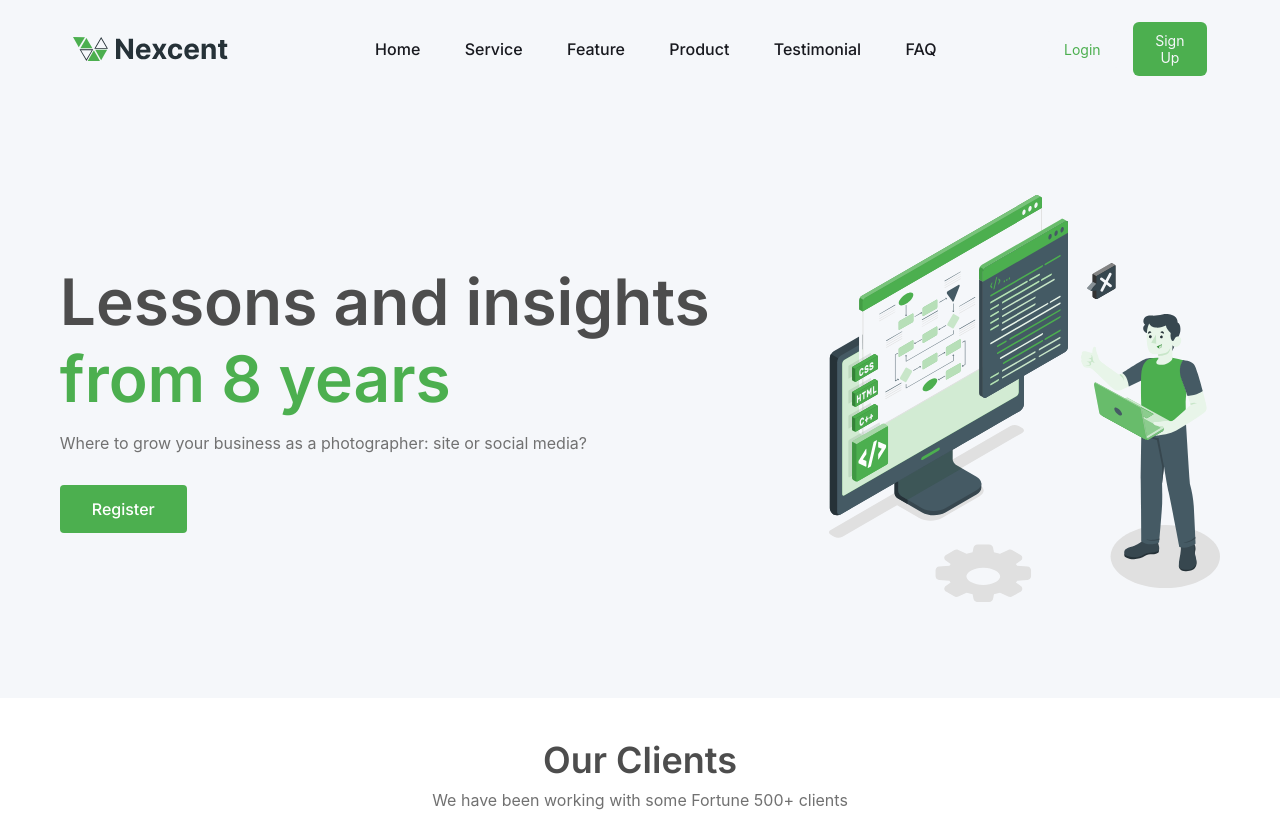
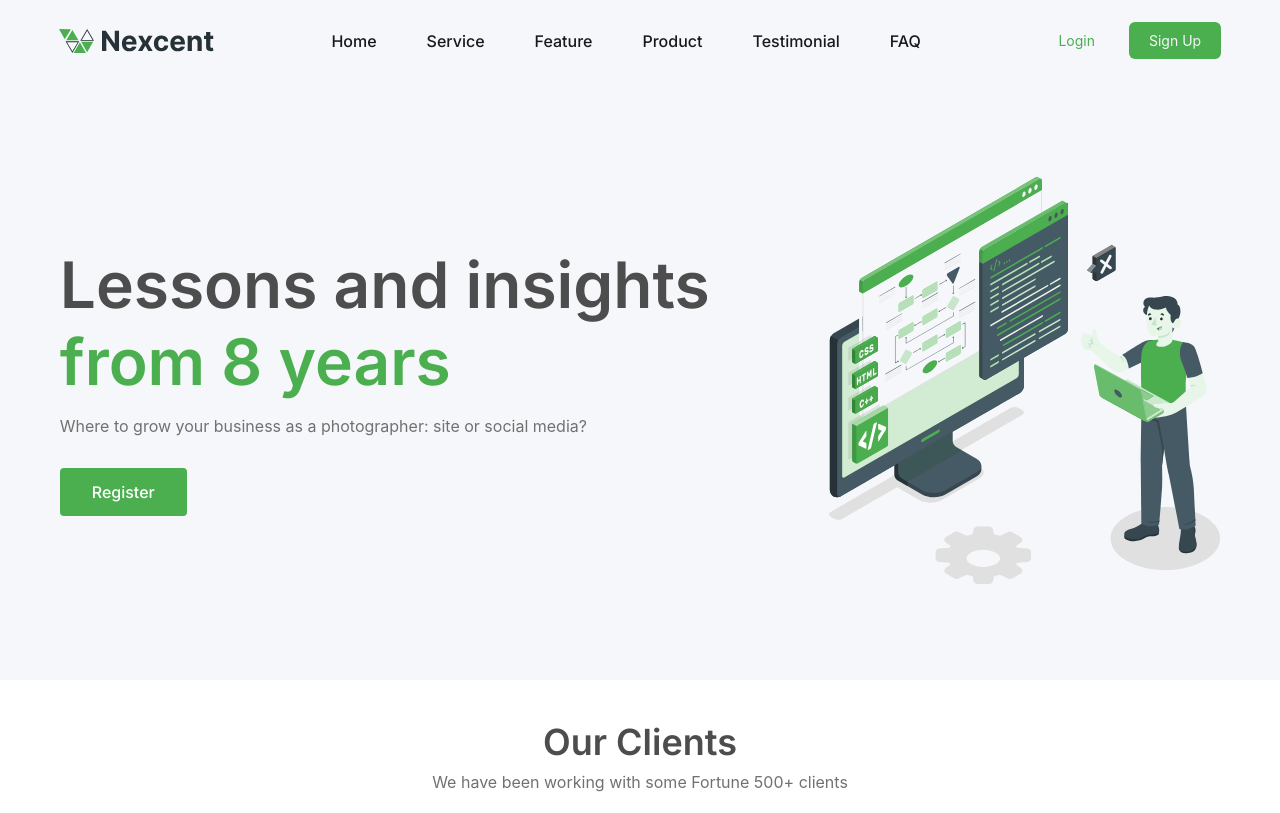
Before and after one commit to LpSh4/PickleTarBarrel, a plain HTML site: page page4/index.html in a window 1280 px wide. Shown: the top 813 px of the page. Drawn offline with Linux system fonts and the light colour scheme.

Commit message:
4.0.12 Adaptive CSS

```diff
--- a/page4/styles.css
+++ b/page4/styles.css
@@ -1,3 +1,12 @@
+:root {
+	--bigtitle: 64px;
+	--title: 36px;
+	--bigparagraph: 28px;
+	--paragraph: 20px;
+	--bigdescr: 16px;
+	--descr: 14px;
+}
+
 .header {
 	width: 100%;
 	display: flex;
@@ -16,11 +25,10 @@
 }
 
 .nav__nav-menu {
-	width: 40.8%;
 	display: flex;
 	align-items: center;
-	justify-content: space-between;
-	gap: 8.503%;
+	justify-content: center;
+	gap: 50px;
 }
 
 .nav__nav-menu a {
@@ -30,11 +38,10 @@
 }
 
 .nav__account-access {
-	width: 12.7%;
 	display: flex;
 	align-items: center;
 	justify-content: center;
-	gap: 7.7%;
+	gap: 14px;
 }
 
 .account-access__button--login {
@@ -59,7 +66,7 @@
 	font-family: Inter;
 	display: flex;
 	width: 100%;
-	height: 600px;
+	padding: 96px 0 96px 0;
 	align-items: center;
 	justify-content: space-around;
 }
@@ -777,3 +784,94 @@
 	font-family: Inter;
 	src: url(https://fonts.googleapis.com/css2?family=Crimson+Text:ital,wght@0,400;0,600;0,700;1,400;1,600;1,700&family=Inter:ital,opsz,wght@0,14..32,100..900;1,14..32,100..900&display=swap);
 }
+
+/*@media(max-width: 1024px) {
+	.nav {
+		justify-content: space-between;
+		padding: 10px 12px 0 12px;
+	}
+
+	.nav__nav-menu {
+		gap: 30px;
+		font-size: 14px;
+	}
+
+	.nav__account-access {
+		gap: 10px;
+	}
+
+	.header__slider {
+		padding: 67px 0 67px 0;
+	}
+
+	.slider-title__text {
+		font-size: 48px
+	}
+
+	.slider-title__descr {
+		font-size: 12px;
+	}
+
+	.slider-title__button {
+    	padding: 12px 28px 12px 28px;
+	    border-radius: 4px;
+    	font-size: 12px;
+    	font-weight: 500;
+	}
+
+	.slider__slider-image {
+		width: 273px;
+	}
+
+	.clients-title__title {
+		font-size: 30px;
+	}
+
+	.clients-title__descr {
+		font-size: 12px;
+	}
+
+	.clients-list__list {
+		padding: 18px 0 18px 0;
+	}
+
+	.clients-list__content img{
+		height: 40px;
+	}
+
+	.suitable-title__title {
+		font-size: 28px;
+	}
+
+	.suitable-title__descr {
+		font-size: 12px;
+	}
+
+	.suitable-chip__title {
+		font-size: 20px;
+	}
+
+	.suitable-chip__descr {
+		font-size: 12px;
+	}
+
+	.main__main-timespending {
+    margin-top: 170px;
+	}
+
+	.main-timespending__img-cont img{
+		width: 310px;
+	}
+
+	.timespending-content__title {
+		font-size: 28px;
+	}
+
+	.timespending-content__descr {
+		font-size: 12px;
+	}
+
+	.timespending-content__button {
+		font-size: 14px;
+	}
+}*/
```
